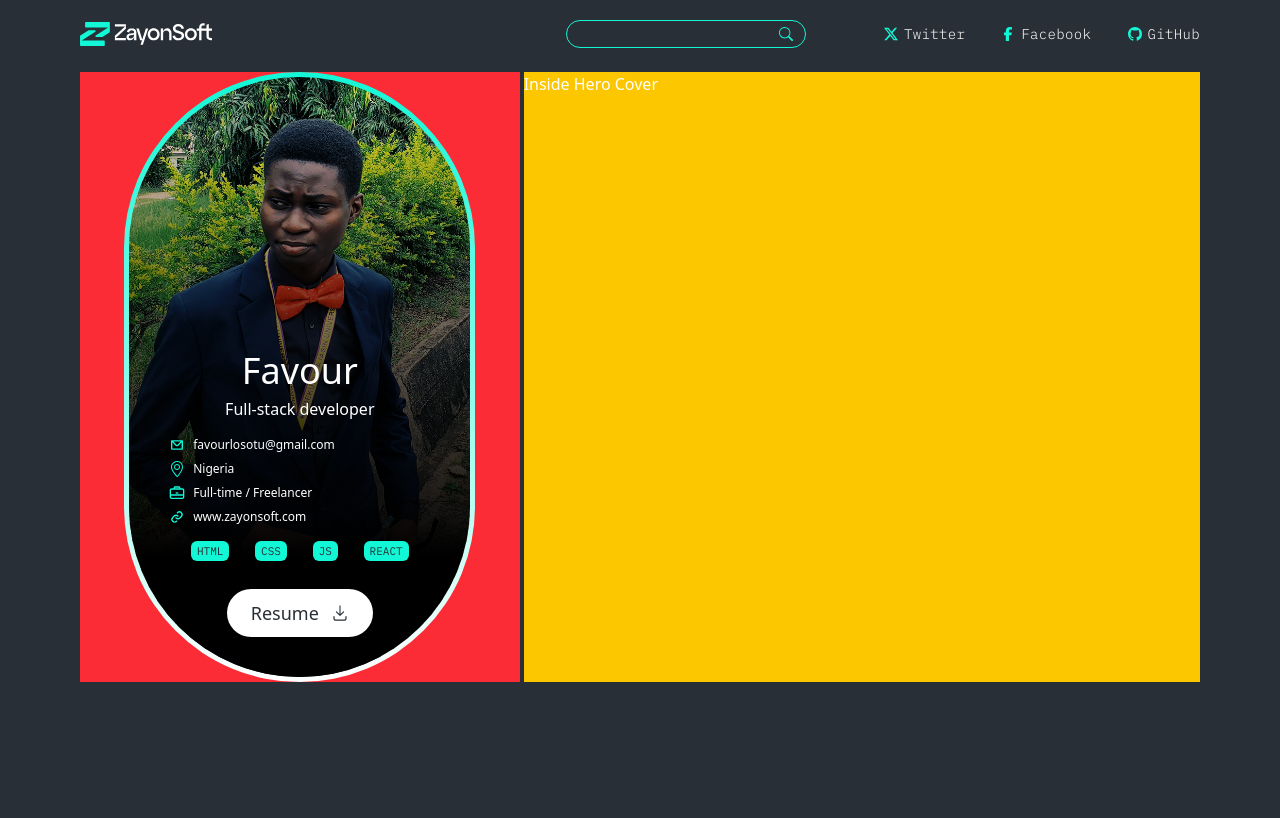
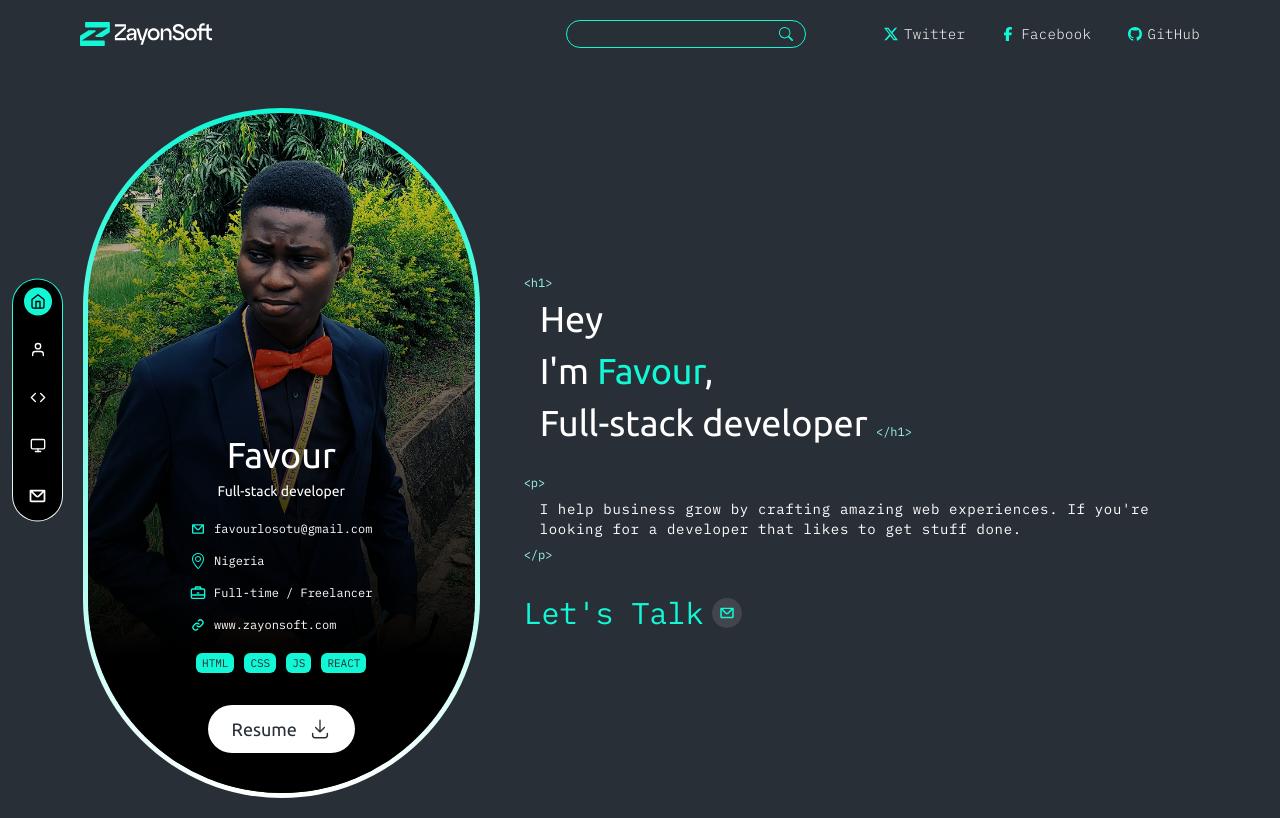
Before and after one commit to zayonsoft/zayonsoft-portfolio, a Next.js app: page / in a window 1280 px wide. Built offline with nearby package versions, Linux system fonts and the light colour scheme.

Commit message:
Already Worked on First part of Hero Section

```diff
--- a/app/page.tsx
+++ b/app/page.tsx
@@ -1,3 +1,4 @@
+import FixedBar from "@/components/landing/FixedBar";
 import Main from "@/components/landing/Main";
 import Nav from "@/components/landing/Nav";
 import Image from "next/image";
@@ -5,6 +6,7 @@ import Image from "next/image";
 export default function Home() {
   return (
     <section>
+      <FixedBar />
       <div className="relative z-[100000]">
         <Nav />
       </div>
--- /dev/null
+++ b/components/landing/FixedBar.tsx
@@ -0,0 +1,66 @@
+import Link from "next/link";
+import { BiHomeAlt2 } from "react-icons/bi";
+import { CgHomeAlt, CgMail } from "react-icons/cg";
+import { FiCode, FiHome, FiMonitor, FiUser } from "react-icons/fi";
+
+export default function FixedBar() {
+  return (
+    <section className="left-3 fixed -translate-y-1/2 top-1/2">
+      <div className="rounded-full p-[1px] profile-pic">
+        <section className="grid gap-5 justify-self-center bg-black justify-items-center rounded-full p-2">
+          <div>
+            <Link
+              className="bg-[#12F7D6] p-1.5 grid items-center justify-center rounded-full"
+              href={"#"}
+            >
+              <span>
+                <FiHome />
+              </span>
+            </Link>
+          </div>
+          <div>
+            <Link
+              className="text-white p-1.5 grid items-center justify-center rounded-full"
+              href={"#"}
+            >
+              <span>
+                <FiUser />
+              </span>
+            </Link>
+          </div>
+          <div>
+            <Link
+              className="text-white p-1.5 grid items-center justify-center rounded-full"
+              href={"#"}
+            >
+              <span>
+                <FiCode />
+              </span>
+            </Link>
+          </div>
+          <div>
+            <Link
+              className="text-white p-1.5 grid items-center justify-center rounded-full"
+              href={"#"}
+            >
+              <span>
+                <FiMonitor />
+              </span>
+            </Link>
+          </div>
+
+          <div>
+            <Link
+              className="text-white p-1.5 grid items-center justify-center rounded-full"
+              href={"#"}
+            >
+              <span>
+                <CgMail size={21} />
+              </span>
+            </Link>
+          </div>
+        </section>
+      </div>
+    </section>
+  );
+}
--- a/components/landing/Main.tsx
+++ b/components/landing/Main.tsx
@@ -1,5 +1,6 @@
-import { IBM_Plex_Mono } from "next/font/google";
+import { IBM_Plex_Mono, Ubuntu } from "next/font/google";
 import Image from "next/image";
+import Link from "next/link";
 import { BiDownload, BiLink } from "react-icons/bi";
 import { CgBriefcase, CgMail } from "react-icons/cg";
 import { RxDownload } from "react-icons/rx";
@@ -10,15 +11,20 @@ const ibmPlexMono = IBM_Plex_Mono({
   subsets: ["latin"],
 });
 
+const ubuntu = Ubuntu({
+  weight: ["300", "400", "500", "700"],
+  subsets: ["latin"],
+});
+
 export default function Main() {
   return (
-    <section className="pt-18 px-20 max-[901px]:px-10 max-[701px]:px-5">
-      <div className="grid gap-1 grid-cols-[0.65fr_1fr]">
-        <div className="bg-red-500">
-          <div className="grid rounded-full p-[5px] profile-pic justify-self-center">
+    <section className="pt-27 pb-5 px-20 max-[901px]:px-10 max-[701px]:px-5">
+      <div className="grid gap-1 grid-cols-[0.65fr_1fr] max-[701px]:grid-cols-1 max-[701px]:gap-8">
+        <div className="pr-10 max-[701px]:pr-0">
+          <div className="grid rounded-full p-[5px] profile-pic justify-self-end max-[701px]:justify-self-center">
             <div className=" relative z-10">
               <Image
-                className="w-auto min-w-60 h-[75vh] rounded-full"
+                className="w-auto min-w-60 h-[85vh] rounded-full max-[701px]:min-w-auto"
                 src={"/zayonsoft_pic.png"}
                 height={1500}
                 width={1000}
@@ -27,18 +33,18 @@ export default function Main() {
               {/* DIv for overlay for the picture */}
               <div className="grid content-end absolute pic-gradient font-normal text-center p-10 top-0 left-0 bottom-0 right-0 rounded-full">
                 {/* Picture Texts goes below */}
-                <div className="grid gap-4">
-                  <div className="grid gap-1.5">
-                    <h1 className="text-white text-4xl">Favour</h1>
-                    <p className="text-white">Full-stack developer</p>
+                <div className="grid gap-5 justify-self-center">
+                  <div className={`${ubuntu.className} grid gap-1.5`}>
+                    <h1 className={`text-white text-4xl`}>Favour</h1>
+                    <p className="text-white text-sm">Full-stack developer</p>
                   </div>
                   {/* Details Under name and role below */}
-                  <div className="grid gap-2">
+                  <div className={`grid gap-4 ${ibmPlexMono.className}`}>
                     <p className="flex gap-2 items-center">
                       <span className="text-[#12F7D6]">
                         <CgMail />
                       </span>
-                      <span className="text-white text-xs">
+                      <span className={`text-white text-xs`}>
                         favourlosotu@gmail.com
                       </span>
                     </p>
@@ -83,12 +89,12 @@ export default function Main() {
                   </section>
                   <section className="grid justify-center pt-3">
                     <button
-                      className="flex gap-3 items-center bg-white text-[#292F36] text-lg rounded-full px-6 py-2.5"
+                      className={`cursor-pointer flex gap-3 items-center bg-white text-[#292F36] text-lg rounded-full px-6 py-2.5 ${ubuntu.className}`}
                       type="button"
                     >
                       <span>Resume</span>
                       <span>
-                        <RxDownload />
+                        <RxDownload size={22} />
                       </span>
                     </button>
                   </section>
@@ -97,7 +103,54 @@ export default function Main() {
             </div>
           </div>
         </div>
-        <div className="text-white bg-yellow-400">Inside Hero Cover</div>
+        <div className="grid content-center text-white">
+          {/* Section for the text */}
+          <section className={`grid gap-8 ${ubuntu.className}`}>
+            <div className="grid gap-2">
+              <p className={`${ibmPlexMono.className} text-xs text-[#98FAEC]`}>
+                {"<h1>"}
+              </p>
+              <div className={`grid gap-3 pl-4  text-4xl ${ubuntu}`}>
+                <h1>Hey</h1>
+                <h1>
+                  I'm <span className="text-[#12F7D6]">Favour</span>,
+                </h1>
+                <h1>
+                  <span>Full-stack developer </span>
+                  <span
+                    className={`${ibmPlexMono.className} text-xs text-[#98FAEC]`}
+                  >
+                    {"</h1>"}
+                  </span>
+                </h1>
+              </div>
+            </div>
+            <div className={`grid gap-2`}>
+              <p className={`${ibmPlexMono.className} text-xs text-[#98FAEC]`}>
+                {"<p>"}
+              </p>
+              <p
+                className={`${ibmPlexMono.className} tracking-wider text-sm pl-4 font-normal`}
+              >
+                I help business grow by crafting amazing web experiences. If
+                you're looking for a developer that likes to get stuff done.
+              </p>
+              <p className={`${ibmPlexMono.className} text-xs text-[#98FAEC]`}>
+                {"</p>"}
+              </p>
+            </div>
+            <div>
+              <p className="flex gap-2 items-center capitalize text-3xl text-[#12F7D6]">
+                <span className={`${ibmPlexMono.className}`}>let's talk</span>
+                <span className="text-lg bg-[#43454D] p-1.5 rounded-full">
+                  <Link href={"#"}>
+                    <CgMail />
+                  </Link>
+                </span>
+              </p>
+            </div>
+          </section>
+        </div>
       </div>
     </section>
   );
--- a/components/landing/Nav.tsx
+++ b/components/landing/Nav.tsx
@@ -36,7 +36,7 @@ export default function Nav() {
 
   return (
     // header deals with horizontal padding and nav deals with vertical
-    <header className="fixed left-0 right-0 px-20 max-[901px]:px-10 max-[701px]:px-5">
+    <header className="fixed left-0 right-0 px-20 max-[901px]:px-10 max-[701px]:px-5 bg-[#292F36]">
       <nav className="grid grid-cols-[auto_auto] gap-8 items-center max-[701px]:grid-cols-[auto_1fr] py-5 max-[701px]:py-3  max-[701px]:border-b-2 max-[701px]:border-b-[#43454D]">
         <div>
           <Link href={"/"}>
```
